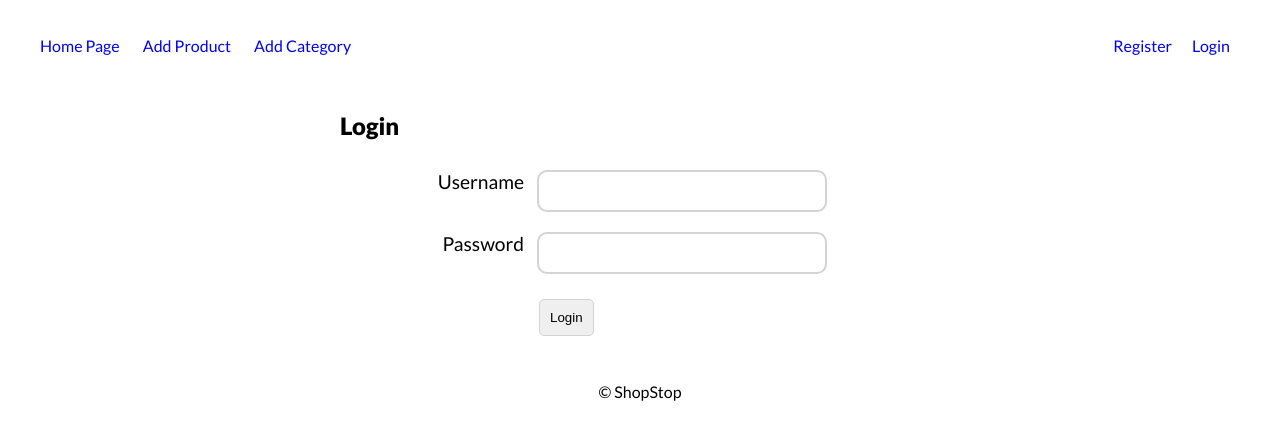
After one commit to PeterAsenov22/Shop-Stop-App, a Node server app: template views/user/login.handlebars in a window 1280 px wide. The commit adds this page. Shown: the top 440 px of the page. Run offline with Node 20, Linux system fonts and the light colour scheme; the template is opened without the code that fills it, so the values that code supplies are empty; some libraries are stand-ins or nearby versions.

Commit message:
views updated

```diff
--- a/views/layouts/main.handlebars
+++ b/views/layouts/main.handlebars
@@ -19,9 +19,8 @@
         <li class="delimeter"></li>
         {{#if user}}
           <li class="align-right">
-            <form id="logout-form" method="post" action="/user/logout">
-               <a href="javascript: getElementById('logout-form').submit()">Logout</a>
-            </form>
+            <form id="logout-form" method="post" action="/user/logout"></form>
+            <a href="javascript:document.getElementById('logout-form').submit()">Logout</a>
           </li>
           <li class="align-right">
             <span>Welcome, {{{user.username}}}!</span>
--- /dev/null
+++ b/views/user/login.handlebars
@@ -0,0 +1,16 @@
+<form class="form center-form" method="post">
+  <h2>Login</h2>
+  <div class="form-group">
+    <label for="username">Username</label>
+    <input id="username" name="username" type="text" class="input-field"/>
+  </div>
+
+  <div class="form-group">
+    <label for="password">Password</label>
+    <input id="password" name="password" type="password" class="input-field"></input>
+  </div>
+
+  <div class="form-group">
+    <input class="btn form-btn" type="submit" class="btn" value="Login" />
+  </div>
+</form>
```
